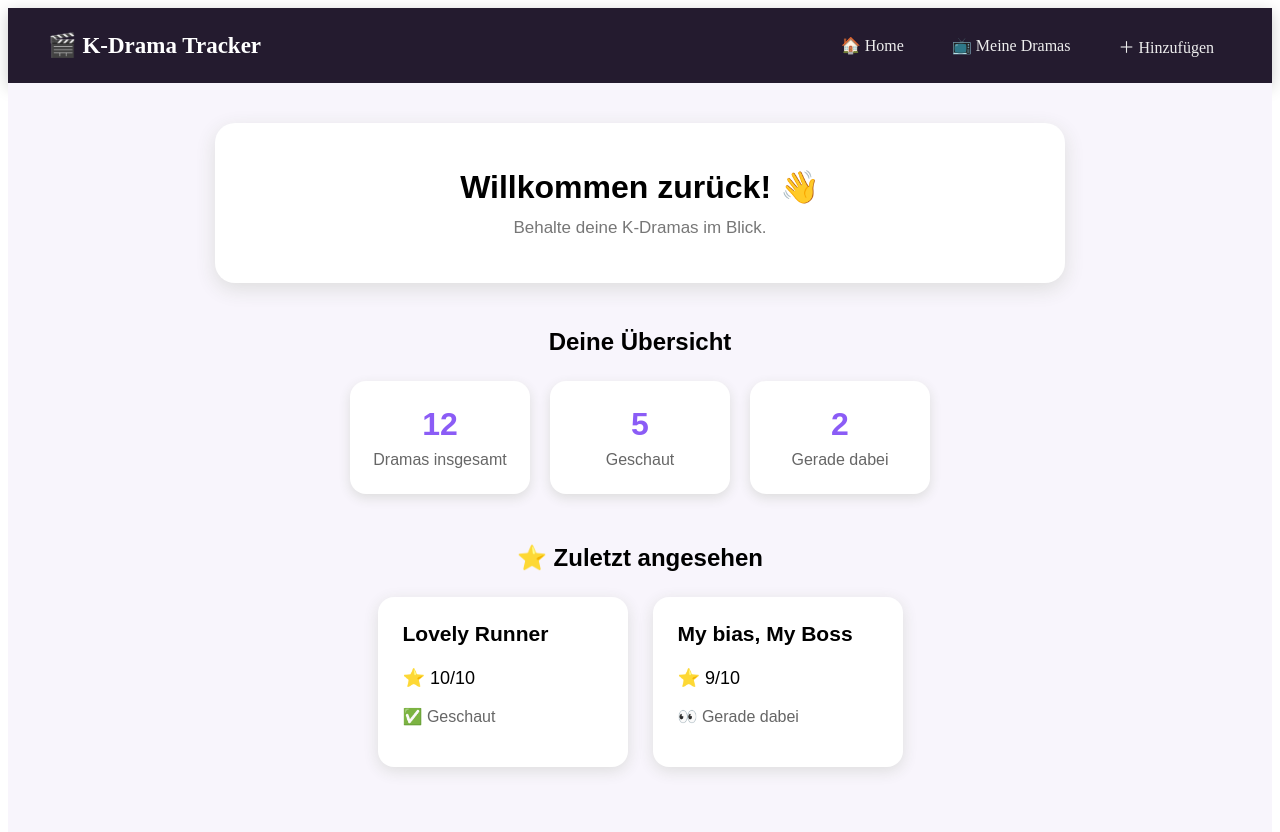
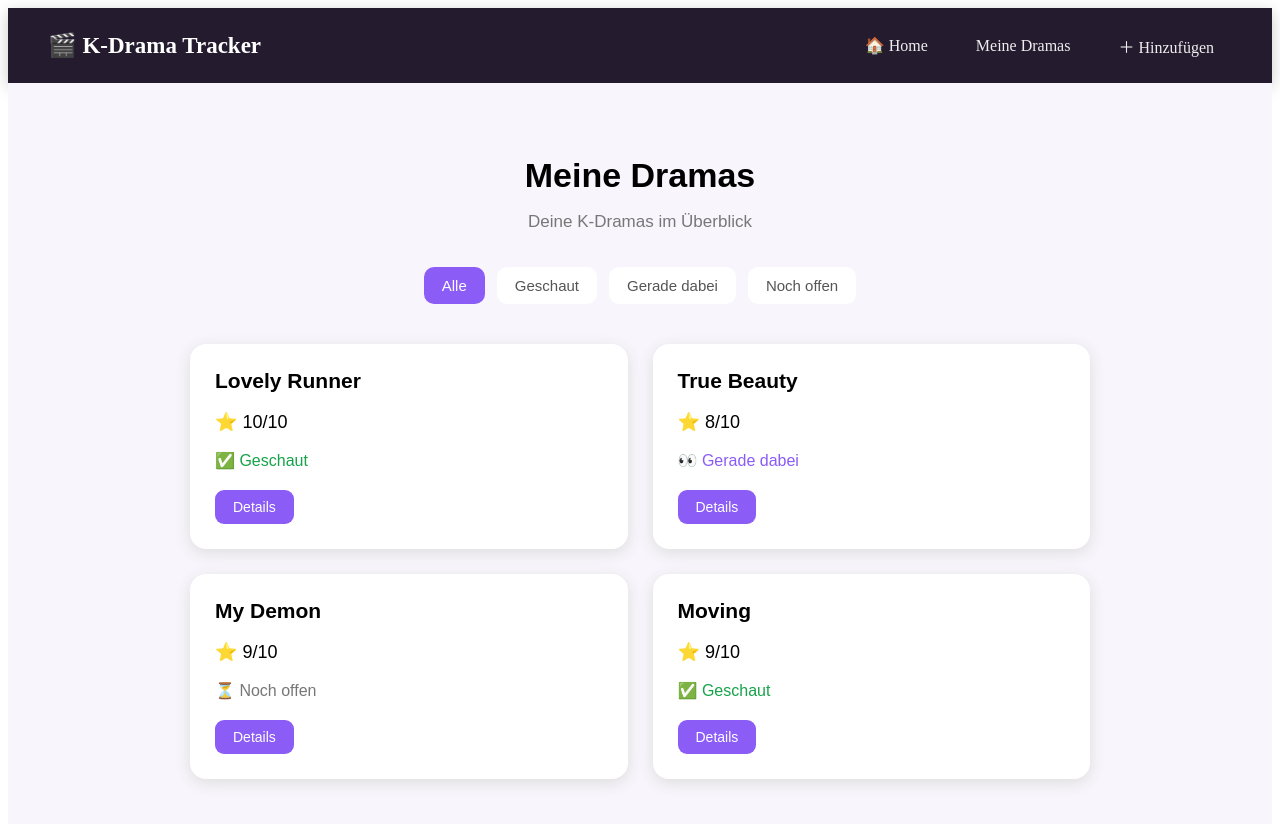
Before and after one commit to s0602095/WT26, an Angular app in the folder first/: page /dramas in a window 1280 px wide. Before the commit this address led to /. Shown: the top 832 px of the page. Built offline with nearby package versions, Linux system fonts and the light colour scheme.

Commit message:
Drama seite erstellt

```diff
--- a/first/src/app/app.html
+++ b/first/src/app/app.html
@@ -4,11 +4,12 @@
      🎬 K-Drama Tracker
 </div>
 
-<div class="nav-links">
-  <a href="/">🏠 Home</a>
-  <a href="/dramas">📺 Meine Dramas</a>
-  <a href="/add">＋ Hinzufügen</a>
-</div>
+ <div class="nav-links">
+  <a routerLink="">🏠 Home</a>
+  <a routerLink="/dramas">Meine Dramas</a>
+    <a routerLink="/add">＋ Hinzufügen</a>
+  </div>
 
 </nav>
-<app-home></app-home>
+
+<router-outlet></router-outlet>
--- a/first/src/app/app.routes.ts
+++ b/first/src/app/app.routes.ts
@@ -1,3 +1,14 @@
 import { Routes } from '@angular/router';
+import { HomeComponent } from './home/home';
+import { Dramas } from './dramas/dramas';
 
-export const routes: Routes = [];
+export const routes: Routes = [
+  {
+    path: '',
+    component: HomeComponent
+  },
+  {
+    path: 'dramas',
+    component: Dramas
+  }
+];
--- a/first/src/app/app.ts
+++ b/first/src/app/app.ts
@@ -1,10 +1,9 @@
 import { Component } from '@angular/core';
-import { HomeComponent } from './home/home';
-import { Dramas } from './dramas/dramas';
+import { RouterOutlet, RouterLink } from '@angular/router';
 
 @Component({
   selector: 'app-root',
-  imports: [ HomeComponent, Dramas],
+  imports: [RouterOutlet, RouterLink],
   templateUrl: './app.html',
   styleUrl: './app.css'
 })
--- a/first/src/app/dramas/dramas.css
+++ b/first/src/app/dramas/dramas.css
@@ -0,0 +1,105 @@
+.dramas-page{
+    min-width: 100vh;
+    padding: 45px 30px;
+    background-color: #f8f5fc;
+    font-family: Arial, Helvetica, sans-serif;
+}
+.page-header{
+    text-align: center;
+    margin-bottom: 35px;
+
+}
+.page-header h1{
+    font-size: 34px;
+    margin-bottom: 10px;
+
+}
+.page-header p{
+    color: #777;
+    font-size: 17px;
+}
+/*filter */
+
+.filters{
+    display: flex;
+    justify-content: center;
+    gap: 12px;
+    margin-bottom: 40px;
+}
+.filters button{
+    padding: 10px 18px;
+    border: none;
+    border-radius: 10px;
+    background-color: white;
+    color: #555;
+    cursor: pointer;
+    font-size: 15px;
+}
+
+.filters button:hover{
+    background-color: #eee5ff;
+    color: #8b5cf6;
+}
+.filters button.active{
+    background-color: #8b5cf6;
+    color: white;
+}
+
+/* Drama-Karten */
+.drama-container{
+    max-width: 900px;
+    margin: auto;
+    display: grid;
+    grid-template-columns: 1fr 1fr;
+    gap: 25px;
+}
+
+.drama-card{
+    padding: 25px;
+    background-color: white;
+    border-radius: 16px;
+    box-shadow: 0 4px 15px #ddd;
+    transition: 0.2s;
+}
+
+.drama-card:hover{
+    transform: translateY(-5px);
+}
+
+.drama-card h2{
+    margin-top: 0;
+    font-size: 21px;
+}
+
+.rating{
+    font-size: 18px;
+}
+
+.status{
+    margin-bottom: 20px;
+}
+.watched{
+    color: #16a34a;
+}
+.watching{
+    color: #8b5cf6;
+}
+.open{
+    color: #777;
+}
+
+/* Details-Button */
+
+.drama-card button {
+  padding: 9px 18px;
+  border: none;
+  border-radius: 9px;
+  background-color: #8b5cf6;
+  color: white;
+  cursor: pointer;
+  font-size: 14px;
+}
+
+.drama-card button:hover {
+  background-color: #7c3aed;
+}
--- a/first/src/app/dramas/dramas.html
+++ b/first/src/app/dramas/dramas.html
@@ -2,8 +2,7 @@
 
   <section class="page-header">
     <h1>Meine Dramas</h1>
-        <p>Hier findest du alle deine K-Dramas.</p>
-
+    <p>Deine K-Dramas im Überblick</p>
   </section>
 
   <section class="filters">
@@ -11,7 +10,38 @@
     <button>Geschaut</button>
     <button>Gerade dabei</button>
     <button>Noch offen</button>
+  </section>
 
+  <section class="drama-container">
+
+    <div class="drama-card">
+      <h2>Lovely Runner</h2>
+      <p class="rating">⭐ 10/10</p>
+      <p class="status watched">✅ Geschaut</p>
+      <button>Details</button>
+    </div>
+
+    <div class="drama-card">
+      <h2>True Beauty</h2>
+      <p class="rating">⭐ 8/10</p>
+      <p class="status watching">👀 Gerade dabei</p>
+      <button>Details</button>
+    </div>
+
+    <div class="drama-card">
+      <h2>My Demon</h2>
+      <p class="rating">⭐ 9/10</p>
+      <p class="status open">⏳ Noch offen</p>
+      <button>Details</button>
+    </div>
+
+    <div class="drama-card">
+      <h2>Moving</h2>
+      <p class="rating">⭐ 9/10</p>
+      <p class="status watched">✅ Geschaut</p>
+      <button>Details</button>
+    </div>
 
   </section>
+
 </div>
```
Lines whose indentation alone changed are shown as unchanged.
